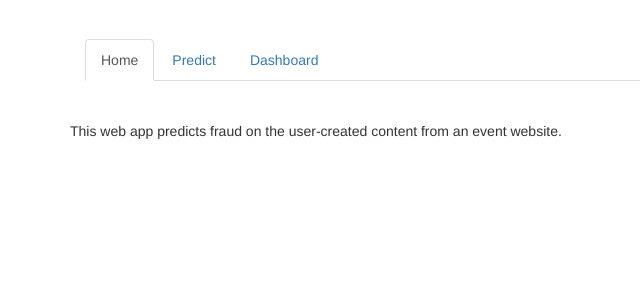
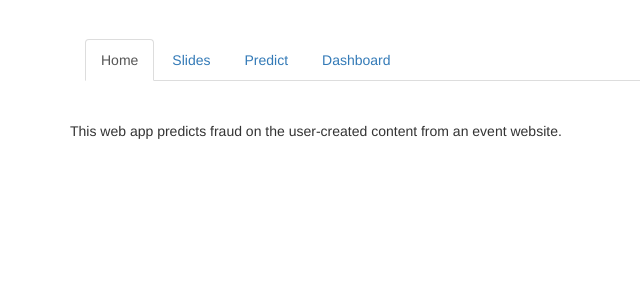
Before and after one commit to davidkeeling/fraud_detector, a Flask app: page / in a window 1280 px wide. Shown: the part 51-351 px from the top of the page, without its empty margins (0-640 px from the left). Run offline with Flask 2, Linux system fonts and the light colour scheme; parts of the project's set-up code (start-up, migrations or seed data) failed here and were passed over; some libraries are stand-ins or nearby versions.

Commit message:
Add tab with embedded slide deck

```diff
--- a/static/js/fraud_detector.js
+++ b/static/js/fraud_detector.js
@@ -12,7 +12,6 @@ function new_prediction(event) {
     method: 'POST',
     dataType: 'json',
     success: function (data) {
-      console.log(data);
       $('body').removeClass('wait');
       render_dashboard_table([data], parent_el);
     },
@@ -58,6 +57,7 @@ $(document).ready(function () {
   $('#score').on('submit', new_prediction);
 
   $('#home_btn').on('click', show_tab('home_content'));
+  $('#slides_btn').on('click', show_tab('slides_content'));
   $('#score_btn').on('click', show_tab('score_content'));
 
   $('#dashboard_btn').on('click', function (event) {
--- a/templates/index.html
+++ b/templates/index.html
@@ -56,6 +56,9 @@
           <li class="nav-item nav_tab_btn active" id="home_btn">
             <a href="#">Home</a>
           </li>
+          <li class="nav-item nav_tab_btn" id="slides_btn">
+            <a href="#">Slides</a>
+          </li>
           <li class="nav-item nav_tab_btn" id="score_btn">
             <a href="#">Predict</a>
           </li>
@@ -69,7 +72,12 @@
         <p>This web app predicts fraud on the user-created content from an event website.</p>
       </div>
 
+      <div id="slides_content" class="tab_content hidden">
+        <iframe src="https://docs.google.com/presentation/d/e/2PACX-1vToTVNjEOm7nVPUUvT4eaV7qYhr8halpI6f6p2atlDn3B2KI-76eXXz4X_ui-Bm8HqzIywNEpQJe8Jo/embed?start=false&loop=false&delayms=5000" frameborder="0" width="960" height="569" allowfullscreen="true" mozallowfullscreen="true" webkitallowfullscreen="true"></iframe>
+      </div>
+
       <div id="score_content" class="tab_content hidden">
+        <p>Fetch a new data point from the streaming service and predict whether it is fraudulent</p>
         <form id="score" method="POST" action="/score">
           <button type="submit">Predict</button>
         </form>
```
